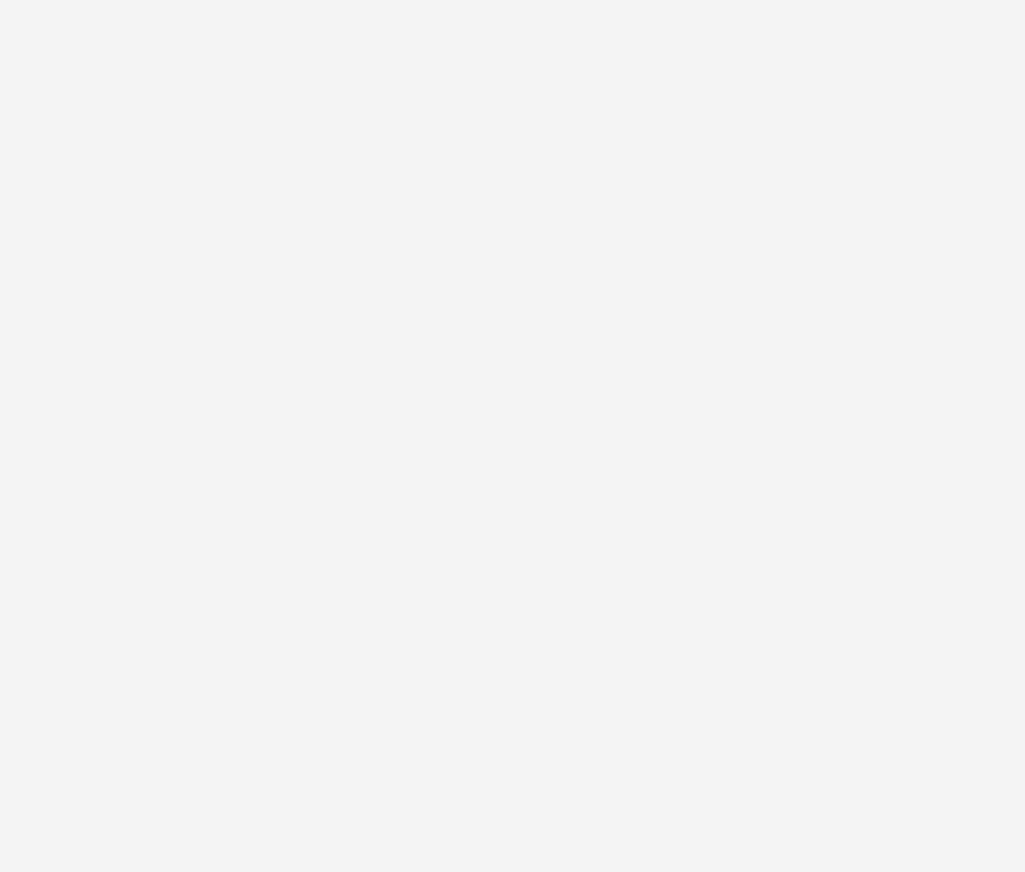
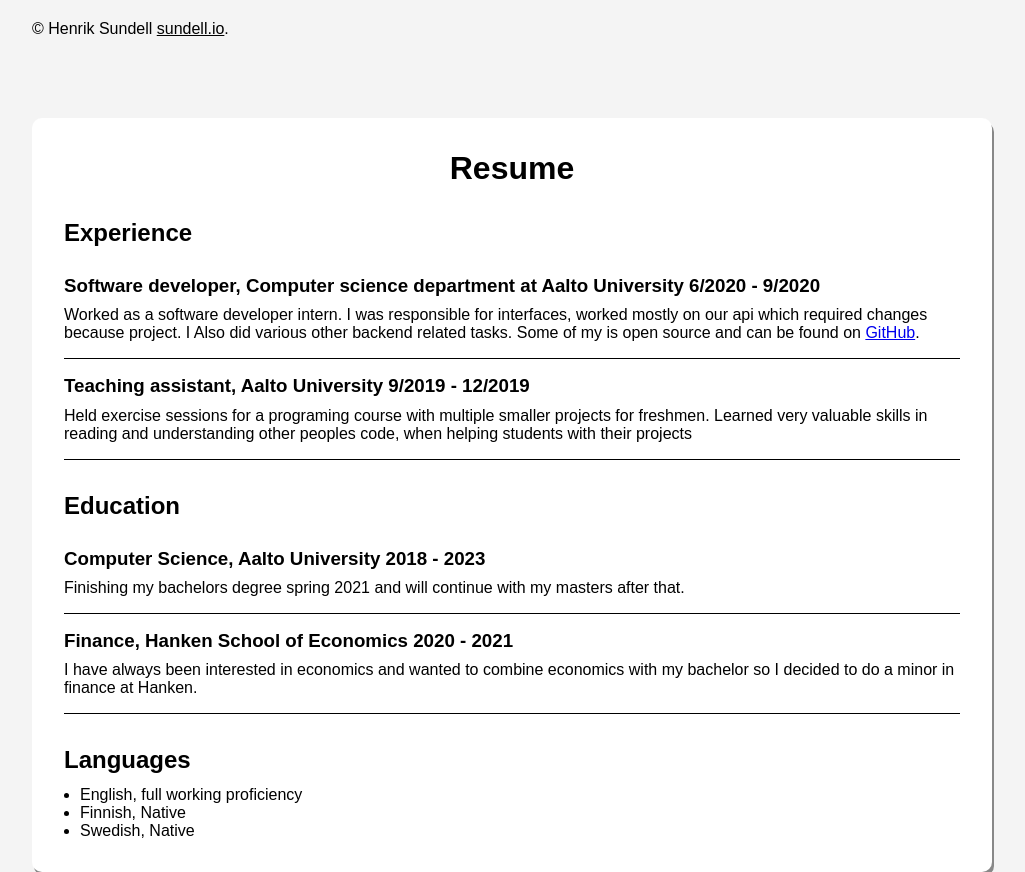
Before and after one commit to HenrikSundell/website, a React (Create React App) app: page /resume in a window 1280 px wide. Shown: the part 596-1468 px from the top of the page, without its empty margins (18-1043 px from the left). Before the commit the page ends 800 px from the top, so only its background shows below. Built offline with nearby package versions, Linux system fonts and the light colour scheme.

Commit message:
Add Resume Page
Add resume section and page with education, experinece and languages.
This could include technologies with other stuff later. Also the
explanations might not be final yet.

```diff
--- a/src/App.js
+++ b/src/App.js
@@ -4,6 +4,7 @@
 import { BrowserRouter as Router, Switch, Route } from "react-router-dom";
 import Home from "./components/pages/HomePage/Home";
 import Contact from "./components/pages/ContactPage/Contact";
+import Resume from "./components/pages/ResumePage/Resume";
 function App() {
   return (
     <Router>
@@ -11,6 +12,7 @@
       <Switch>
         <Route path="/" exact component={Home} I />
         <Route path="/contact" exact component={Contact} />
+        <Route path="/resume" exact component={Resume} />
       </Switch>
     </Router>
   );
--- /dev/null
+++ b/src/components/ResumeSection.css
@@ -0,0 +1,32 @@
+.resume-box {
+  background-color: #ffff;
+  padding: 2em;
+  margin-top: 5em;
+  min-width: 22em;
+  max-width: 60em;
+  border-radius: 10px;
+  box-shadow: 2px 4px #888888;
+}
+
+h1 {
+  text-align: center;
+}
+.category {
+  margin-top: 2em;
+}
+.subtitle {
+  padding-bottom: 0.5em;
+}
+
+.job {
+  margin-top: 1em;
+  border-bottom: 1px solid black;
+  padding-bottom: 1em;
+}
+.job h3 {
+  padding-bottom: 0.5em;
+}
+
+.lang {
+  margin-left: 1em;
+}
--- /dev/null
+++ b/src/components/ResumeSection.js
@@ -0,0 +1,63 @@
+import React from "react";
+import "./ResumeSection.css";
+
+function ResumeSection() {
+  return (
+    <div className="resume-box">
+      <h1>Resume</h1>
+      <div className="category">
+        <h2 className="subtitle">Experience</h2>
+        <div className="job">
+          <h3>
+            Software developer, Computer science department at Aalto University
+            6/2020 - 9/2020
+          </h3>
+          <p>
+            Worked as a software developer intern. I was responsible for
+            interfaces, worked mostly on our api which required changes because
+            project. I Also did various other backend related tasks. Some of my
+            is open source and can be found on{" "}
+            <a href="https://github.com/apluslms/a-plus">GitHub</a>.
+          </p>
+        </div>
+        <div className="job">
+          <h3> Teaching assistant, Aalto University 9/2019 - 12/2019</h3>
+          <p>
+            Held exercise sessions for a programing course with multiple smaller
+            projects for freshmen. Learned very valuable skills in reading and
+            understanding other peoples code, when helping students with their
+            projects
+          </p>
+        </div>
+      </div>
+      <div className="category">
+        <h2 className="subtitle">Education</h2>
+        <div className="job">
+          <h3>Computer Science, Aalto University 2018 - 2023</h3>
+          <p>
+            Finishing my bachelors degree spring 2021 and will continue with my
+            masters after that.
+          </p>
+        </div>
+        <div className="job">
+          <h3>Finance, Hanken School of Economics 2020 - 2021</h3>
+          <p>
+            I have always been interested in economics and wanted to combine
+            economics with my bachelor so I decided to do a minor in finance at
+            Hanken.
+          </p>
+        </div>
+      </div>
+
+      <div className="category">
+        <h2 className="subtitle">Languages</h2>
+        <ul>
+          <li className="lang">English, full working proficiency</li>
+          <li className="lang">Finnish, Native </li>
+          <li className="lang">Swedish, Native</li>
+        </ul>
+      </div>
+    </div>
+  );
+}
+export default ResumeSection;
--- /dev/null
+++ b/src/components/pages/ResumePage/Resume.js
@@ -0,0 +1,19 @@
+import React from "react";
+import InfoSection from "../../InfoBlock";
+
+import ResumeSection from "../../ResumeSection";
+
+function Home() {
+  return (
+    <div className="container flex-direction">
+      <div className="intro">
+        <InfoSection />
+      </div>
+      <div className="content">
+        <ResumeSection></ResumeSection>
+      </div>
+    </div>
+  );
+}
+
+export default Home;
```
